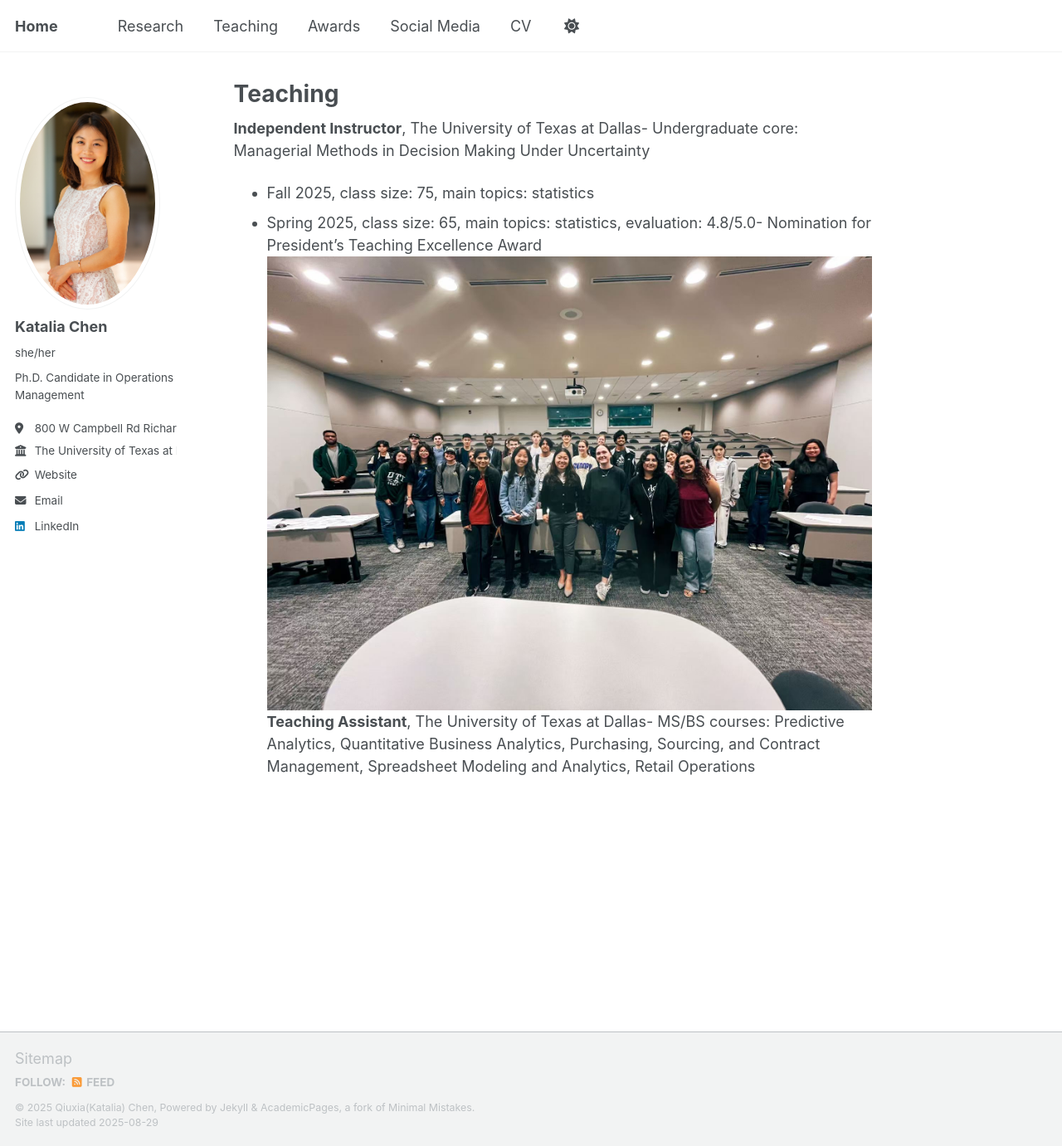
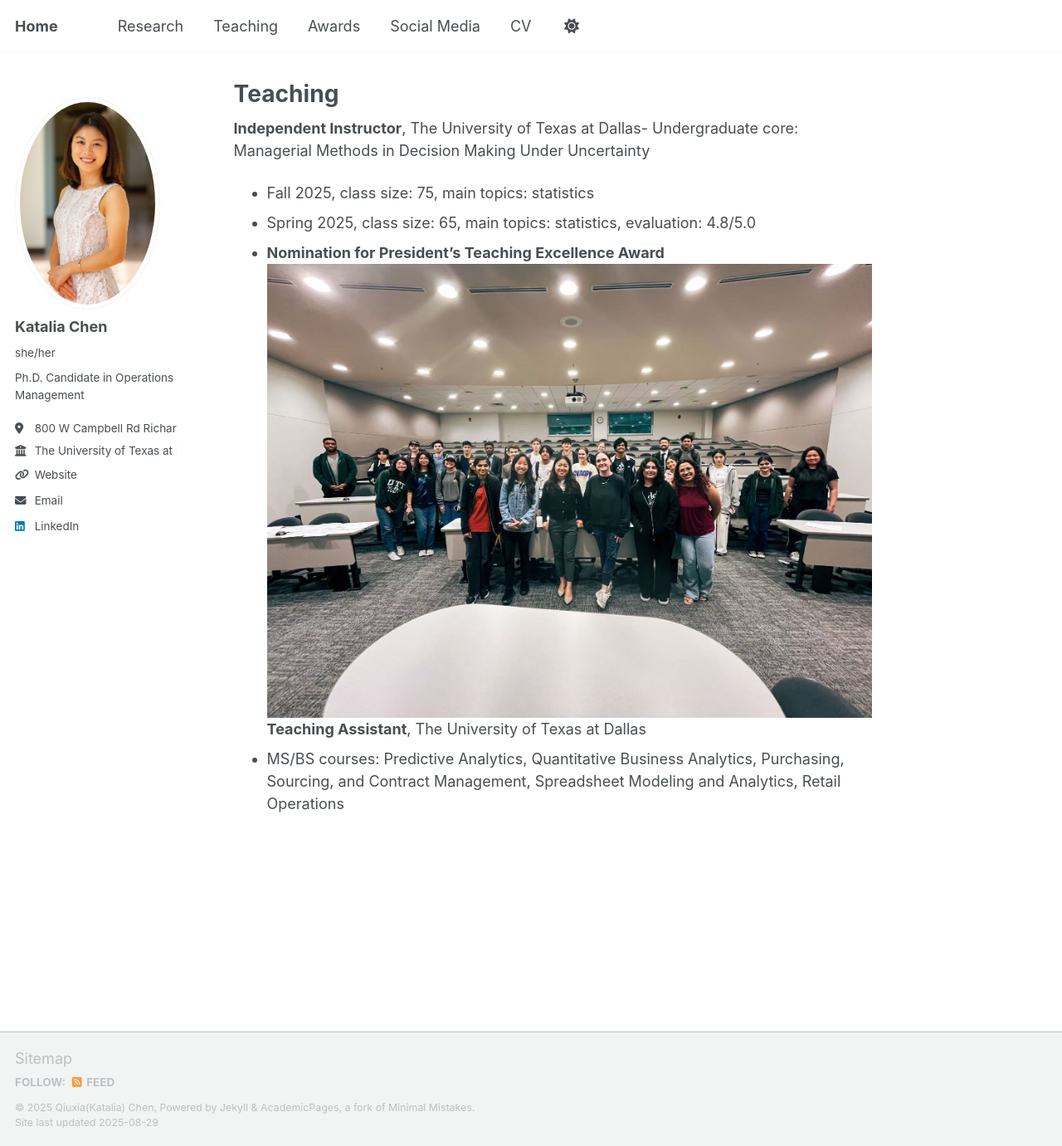
Before and after one commit to qxc2/katalia2, a Jekyll site: the page built from _teaching/teaching.md, in a window 1280 px wide and 1381 px high. Shown: the whole window at 83% size. Built offline with Jekyll 4.4.1, drawn with Linux system fonts in a browser that asks for light colours; a script that is not in the unit is left out.

Commit message:
Update teaching.md

```diff
--- a/_teaching/teaching.md
+++ b/_teaching/teaching.md
@@ -6,6 +6,8 @@ layout: single
 
 **Independent Instructor**, The University of Texas at Dallas- Undergraduate core: Managerial Methods in Decision Making Under Uncertainty
 - Fall 2025, class size: 75, main topics: statistics
-- Spring 2025, class size: 65, main topics: statistics, evaluation: 4.8/5.0- Nomination for President’s Teaching Excellence Award
+- Spring 2025, class size: 65, main topics: statistics, evaluation: 4.8/5.0
+- **Nomination for President’s Teaching Excellence Award**
 ![Teaching session]({{ site.baseurl }}/images/teaching2.jpg)
-**Teaching Assistant**, The University of Texas at Dallas- MS/BS courses: Predictive Analytics, Quantitative Business Analytics, Purchasing, Sourcing, and Contract Management, Spreadsheet Modeling and Analytics, Retail Operations
+**Teaching Assistant**, The University of Texas at Dallas
+- MS/BS courses: Predictive Analytics, Quantitative Business Analytics, Purchasing, Sourcing, and Contract Management, Spreadsheet Modeling and Analytics, Retail Operations
```
